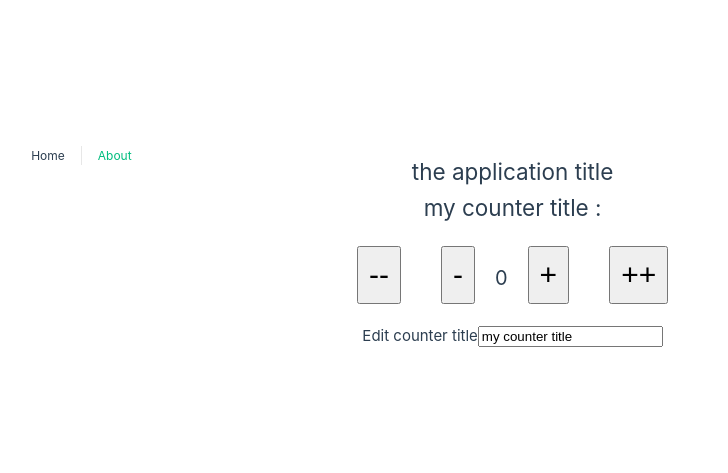
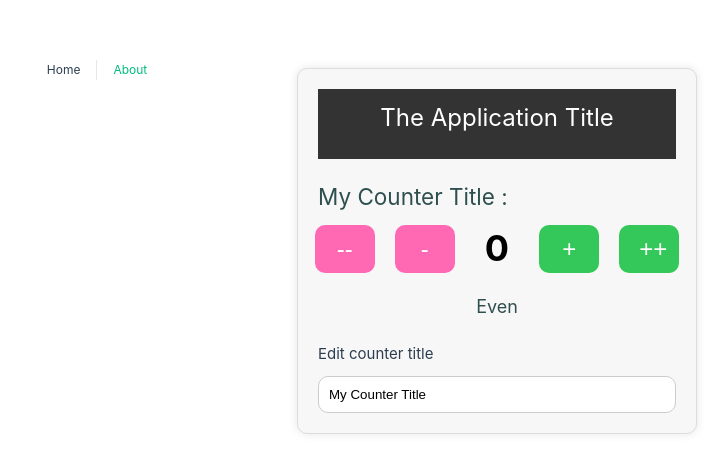
Before and after one commit to danish981/vue-composition-api-basics-danny, a Vue app: page / in a window 1280 px wide. Shown: the part 149-622 px from the top of the page, without its empty margins (343-1071 px from the left). Built offline with nearby package versions, Linux system fonts and the light colour scheme.

Commit message:
Added some style to the app

```diff
--- a/src/views/HomeView.vue
+++ b/src/views/HomeView.vue
@@ -1,64 +1,139 @@
 <template>
   <div class="home">
+    <header>
+      <h1>{{ appTitle }}</h1>
+    </header>
 
-    <h2> {{ appTitle }} </h2>
+    <section class="counter-section">
+      <h2>{{ dataCount.title }} :</h2>
+      <div class="counter-controls">
+        <button class="btn btn-minus" @click="decreaseCounter(2)"> -- </button>
+        <button class="btn btn-minus" @click="decreaseCounter(1)"> - </button>
+        <span class="counter">{{ dataCount.count }}</span>
+        <button class="btn btn-plus" @click="increaseCounter(1)"> + </button>
+        <button class="btn btn-plus" @click="increaseCounter(2)"> ++ </button>
+      </div>
+      <h5 class="counter-status">{{ evenOrOdd }}</h5>
+    </section>
 
-    <h2>{{ dataCount.title }} :</h2>
-
-    <div>
-
-      <button class="btn minus" @click="decreaseCounter(2)"> -- </button>
-      <button class="btn minus" @click="decreaseCounter(1)"> - </button>
-      <span class="counter"> {{ dataCount.count }} </span>
-      <button class="btn plus" @click="increaseCounter(1)"> + </button>
-      <button class="btn plus" @click="increaseCounter(2)"> ++ </button>
-    </div>
-
-    <div>
+    <section class="title-edit">
       <label for="">Edit counter title</label>
       <input type="text" v-model="dataCount.title" />
-    </div>
-
+    </section>
   </div>
 </template>
 
 <script setup>
-import { reactive } from "vue";
+import { computed, reactive } from "vue";
 
-const appTitle = "the application title"
+const appTitle = "The Application Title";
 
 const dataCount = reactive({
   count: 0,
-  title: "my counter title",
+  title: "My Counter Title",
+});
+
+const evenOrOdd = computed(() => {
+  if (dataCount.count % 2 === 0) return 'Even'
+  return 'Odd'
 });
 
 const increaseCounter = (amount) => {
   dataCount.count += amount;
 };
 
-
 const decreaseCounter = (amount) => {
   dataCount.count -= amount;
 };
-
 </script>
-
-
-
 
 <style scoped>
 .home {
+  max-width: 400px;
+  margin: 40px auto;
+  padding: 20px;
+  background-color: #f7f7f7;
+  border: 1px solid #ddd;
+  border-radius: 10px;
+  box-shadow: 0 0 10px rgba(0, 0, 0, 0.1);
+}
+
+header {
+  background-color: #333;
+  color: #fff;
+  padding: 10px;
   text-align: center;
-  margin: 40px;
+  border-bottom: 1px solid #333;
+}
+
+h1 {
+  font-size: 24px;
+  margin-bottom: 10px;
+}
+
+h2 {
+  color: darkslategray;
+}
+
+.counter-section {
+  margin-top: 20px;
+}
+
+.counter-controls {
+  display: flex;
+  justify-content: center;
+  align-items: center;
+  margin-bottom: 10px;
 }
 
 .btn {
-  font-size: 30px;
-  padding: 10px;
-  margin: 20px;
+  font-size: 24px;
+  padding: 10px 20px;
+  min-width: 60px;
+  margin: 10px;
+  border: none;
+  border-radius: 10px;
+  cursor: pointer;
+}
+
+.btn-minus {
+  background-color: #ff69b4;
+  color: #fff;
+}
+
+.btn-plus {
+  background-color: #34c759;
+  color: #fff;
 }
 
 .counter {
-  font-size: 20px;
+  font-size: 36px;
+  font-weight: bold;
+  margin: 0 20px;
+  color: black;
+}
+
+.counter-status {
+  font-size: 18px;
+  text-align: center;
+  color: #666;
+  margin-top: 10px;
+  color: darkslategray;
+}
+
+.title-edit {
+  margin-top: 20px;
+}
+
+label {
+  display: block;
+  margin-bottom: 10px;
+}
+
+input[type="text"] {
+  padding: 10px;
+  width: 100%;
+  border: 1px solid #ccc;
+  border-radius: 10px;
 }
 </style>
```
Also changed, not shown: 1 other file (tests, documents, lock files or other folders).
